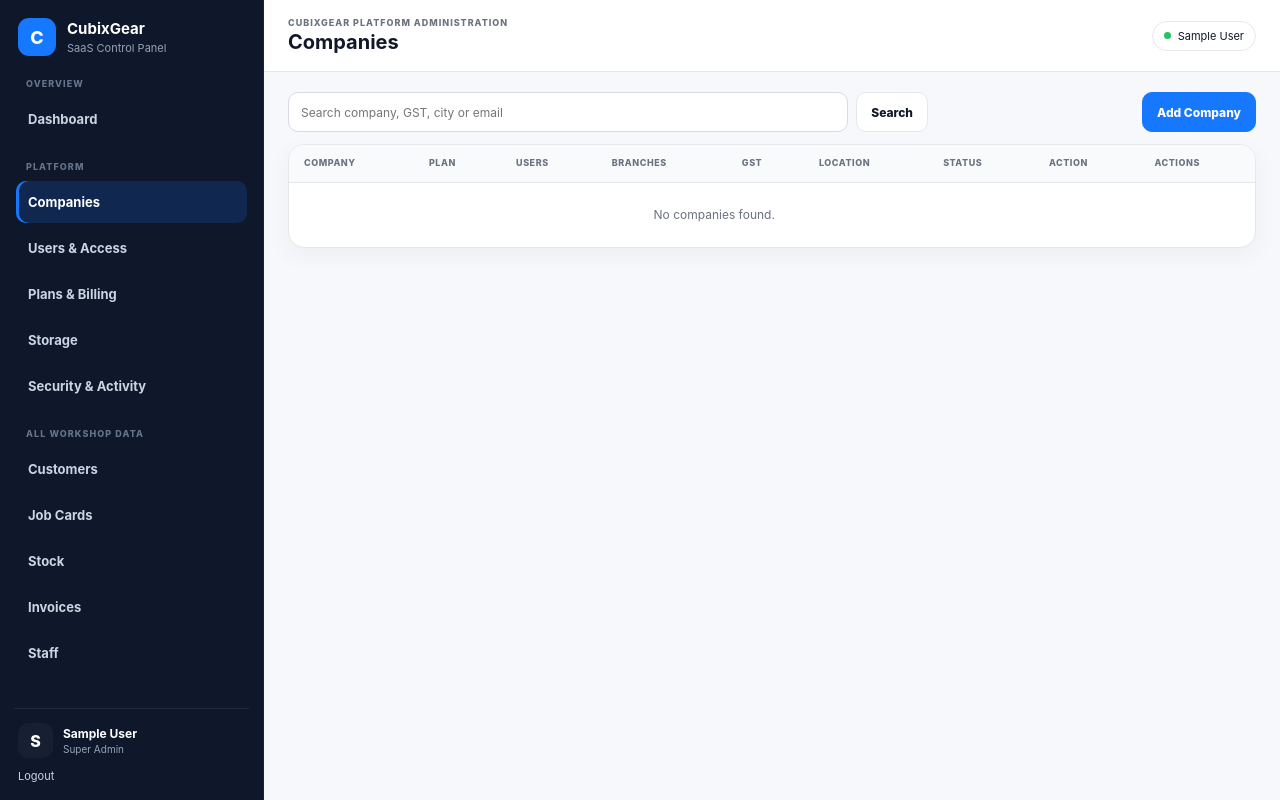
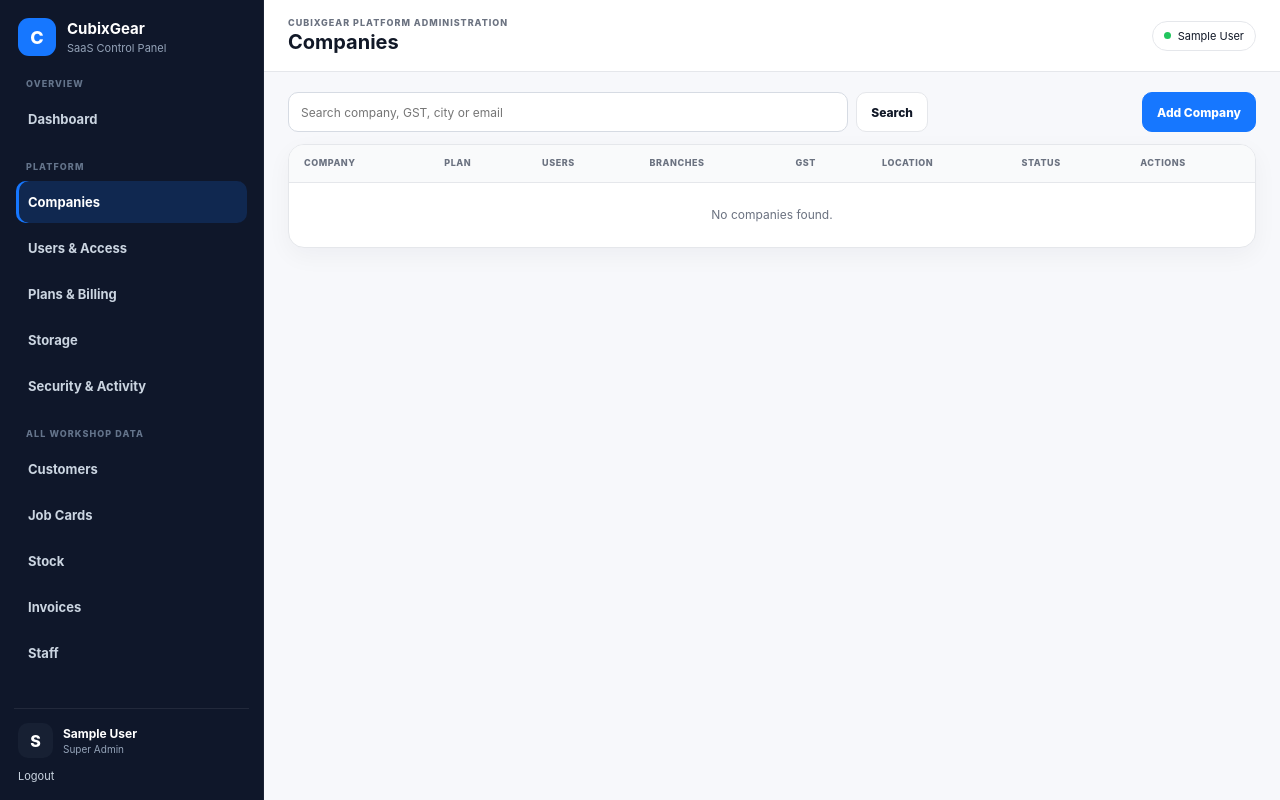
Before and after one commit to amnas-cubixmet/cubegears-backend, a Django app: page /panel/companies/ in a window 1280 px wide. Run offline with Django 5.2, Linux system fonts and the light colour scheme; the visitor is signed in with stand-in values (Sample User, id 1); data comes from the database, SQL or seed files in the repository; data that the repository does not hold is empty.

Commit message:
Clean company CRUD action column

```diff
--- a/templates/control_panel/companies.html
+++ b/templates/control_panel/companies.html
@@ -5,11 +5,12 @@
     <input type="search" name="q" value="{{ q }}" placeholder="Search company, GST, city or email">
     <button class="btn" type="submit">Search</button>
   </form>
-<a class="btn btn-primary" href="{% url 'panel:company-create' %}">Add Company</a></div>
+  <a class="btn btn-primary" href="{% url 'panel:company-create' %}">Add Company</a>
+</div>
 <section class="panel-card">
   <div class="responsive-table">
     <table>
-      <thead><tr><th>Company</th><th>Plan</th><th>Users</th><th>Branches</th><th>GST</th><th>Location</th><th>Status</th><th>Action</th><th>Actions</th></tr></thead>
+      <thead><tr><th>Company</th><th>Plan</th><th>Users</th><th>Branches</th><th>GST</th><th>Location</th><th>Status</th><th>Actions</th></tr></thead>
       <tbody>
       {% for row in rows %}
         <tr>
@@ -20,10 +21,15 @@
           <td data-label="GST">{{ row.gstin|default:"—" }}</td>
           <td data-label="Location">{{ row.city|default:"—" }}{% if row.state %}, {{ row.state }}{% endif %}</td>
           <td data-label="Status">{% if row.is_active %}<span class="badge">Active</span>{% else %}<span class="badge badge-warn">Disabled</span>{% endif %}</td>
-          <td data-label="Action">
-            <form method="post" action="{% url 'panel:company-toggle' row.id %}">{% csrf_token %}<input type="hidden" name="next" value="{{ request.get_full_path }}"><button class="table-action" type="submit">{% if row.is_active %}Disable{% else %}Enable{% endif %}</button></form>
+          <td data-label="Actions">
+            <div class="row-actions">
+              <a href="{% url 'panel:company-detail' row.id %}">View</a>
+              <a href="{% url 'panel:company-edit' row.id %}">Edit</a>
+              <form method="post" action="{% url 'panel:company-toggle' row.id %}">{% csrf_token %}<input type="hidden" name="next" value="{{ request.get_full_path }}"><button type="submit">{% if row.is_active %}Disable{% else %}Enable{% endif %}</button></form>
+              <a class="danger-link" href="{% url 'panel:company-delete' row.id %}">Delete</a>
+            </div>
           </td>
-        <td data-label="Actions"><div class="row-actions"><a href="{% url 'panel:company-detail' row.id %}">View</a><a href="{% url 'panel:company-edit' row.id %}">Edit</a><a class="danger-link" href="{% url 'panel:company-delete' row.id %}">Delete</a></div></td></tr>
+        </tr>
       {% empty %}<tr><td colspan="8" class="empty-cell">No companies found.</td></tr>{% endfor %}
       </tbody>
     </table>
```
